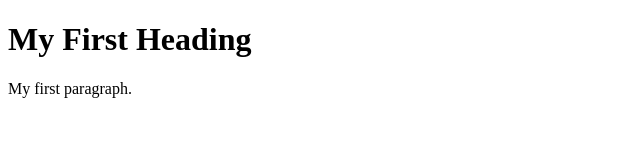
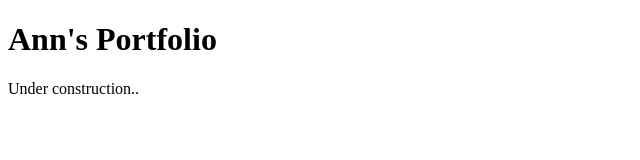
Before and after one commit to annliu22/annliu22.github.io, a plain HTML site: page index.html in a window 1280 px wide. Shown: the whole page, without its empty margins (0-640 px from the left). Drawn offline with Linux system fonts and the light colour scheme.

Commit message:
Update index.html

```diff
--- a/index.html
+++ b/index.html
@@ -2,8 +2,8 @@
 <html>
 <body>
 
-<h1>My First Heading</h1>
-<p>My first paragraph.</p>
+<h1>Ann's Portfolio</h1>
+<p>Under construction..</p>
 
 </body>
 </html>
```
